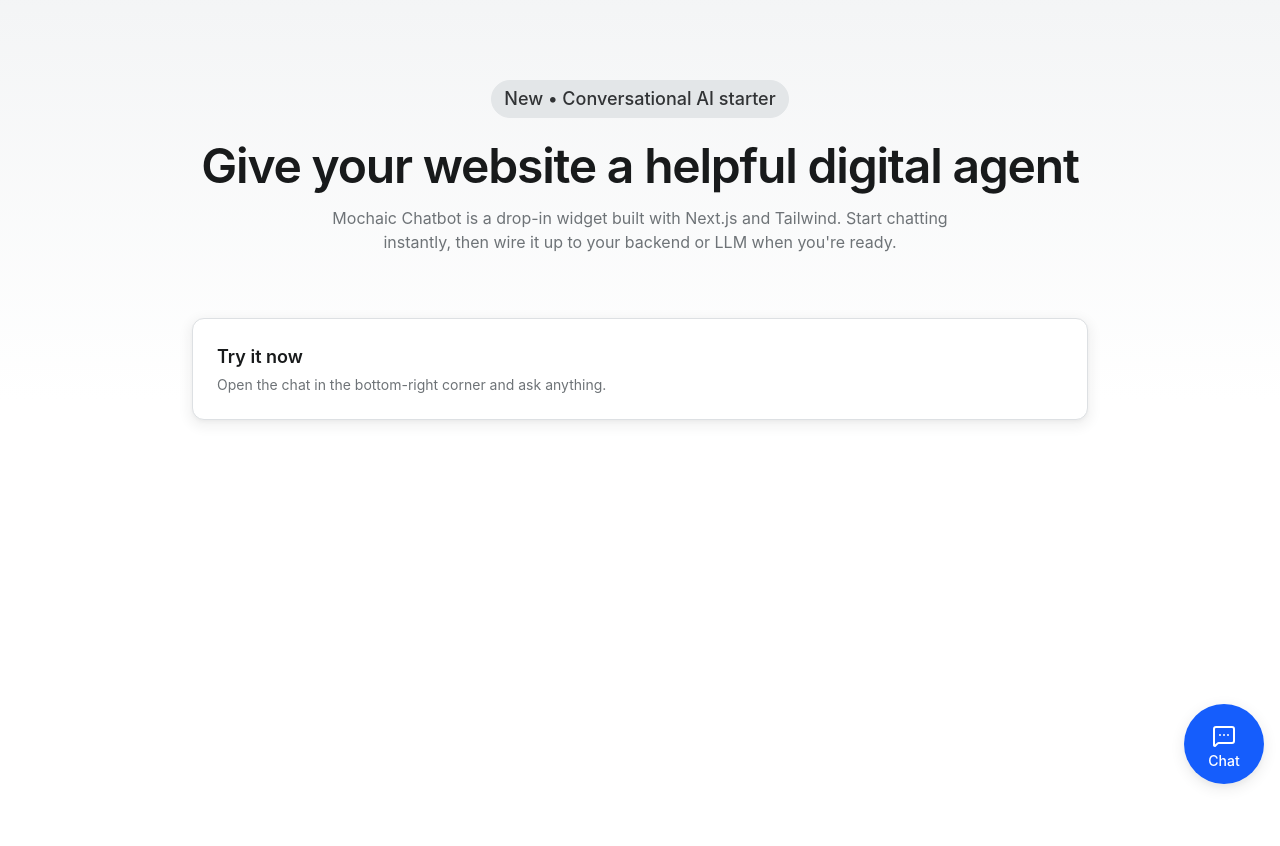
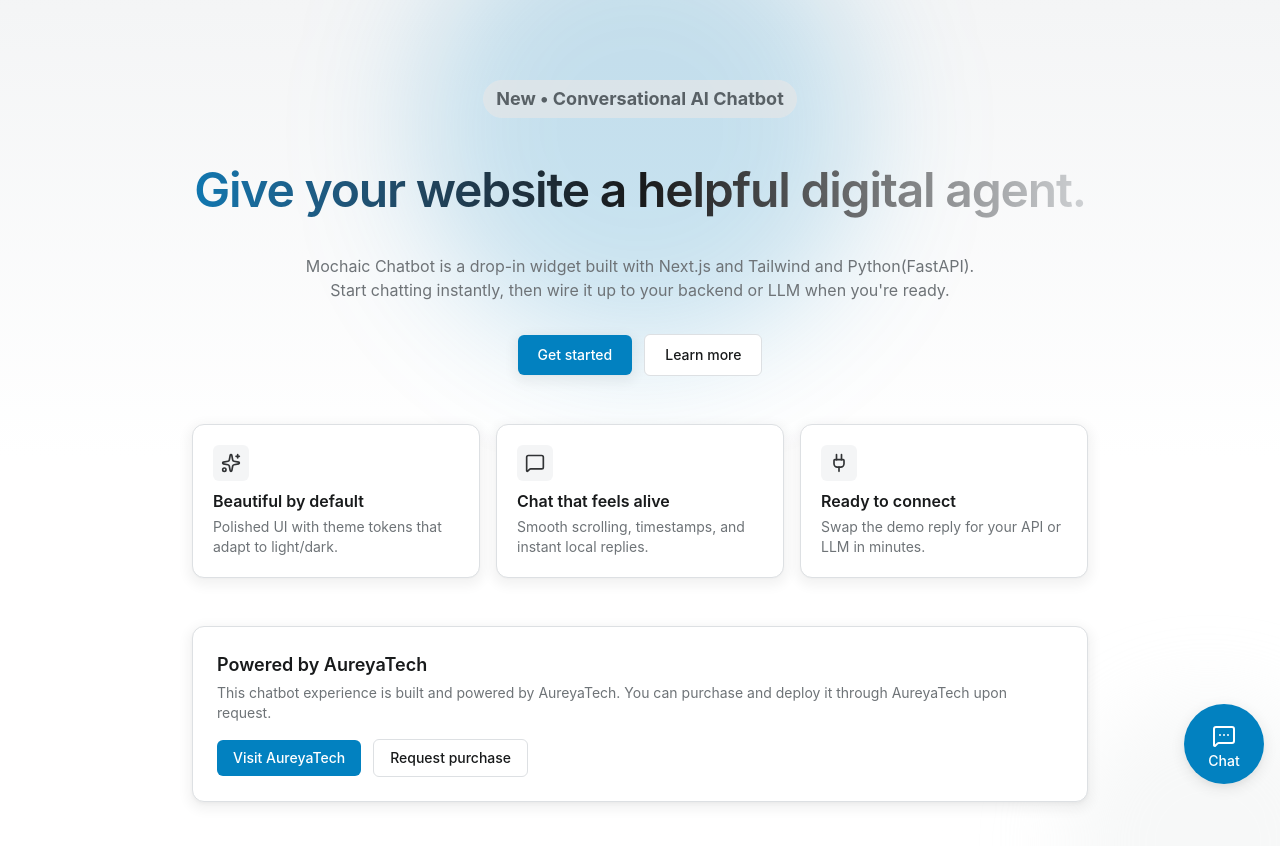
Before and after one commit to zakhajjaji/mochaic-chatbot, a Next.js app in the folder apps/web/mochiac-chatbot/: page / in a window 1280 px wide. Shown: the top 846 px of the page. Before the commit the page ends 800 px from the top, so only its background shows below. Built offline with nearby package versions, Linux system fonts and the light colour scheme.

Commit message:
Style (web): Landing page updated and linked to AureyaTech

```diff
--- a/apps/web/mochiac-chatbot/app/page.tsx
+++ b/apps/web/mochiac-chatbot/app/page.tsx
@@ -1,29 +1,90 @@
 import ChatWidget from "@/components/ChatWidget";
+import { MessageSquare, Plug, Sparkles } from "lucide-react";
 
 export default function Home() {
   return (
     <div className="relative min-h-[100svh] overflow-hidden">
       <div className="pointer-events-none absolute inset-0 -z-10 bg-gradient-to-b from-accent/40 via-background to-background" />
+      <div className="pointer-events-none absolute -top-24 left-1/2 -z-10 h-[28rem] w-[28rem] -translate-x-1/2 rounded-full bg-primary/20 blur-3xl" />
+      <div className="pointer-events-none absolute bottom-0 right-0 -z-10 h-72 w-72 translate-x-1/4 translate-y-1/4 rounded-full bg-accent/30 blur-2xl" />
       <main className="mx-auto max-w-5xl px-6 pt-20 pb-28">
         <section className="text-center">
-          <div className="inline-flex items-center rounded-full border border-accent bg-accent px-3 py-1 text-lg font-medium text-accent-foreground">
-            New • Conversational AI starter
+          <div className="inline-flex items-center rounded-full border border-accent bg-accent px-3 py-1 text-lg font-bold text-accent-foreground animate-pulse">
+            New • Conversational AI Chatbot
           </div>
-          <h1 className="mt-6 text-4xl font-semibold tracking-tight text-foreground sm:text-5xl">
-            Give your website a helpful digital agent
+          <h1 className="mt-6 mb-4 mx-auto py-6 text-4xl font-semibold tracking-tight sm:text-5xl bg-gradient-to-r from-primary via-foreground to-accent bg-clip-text text-transparent">
+            Give your website a helpful digital agent.
           </h1>
           <p className="mx-auto mt-4 max-w-2xl text-base text-muted-foreground">
-            Mochaic Chatbot is a drop-in widget built with Next.js and Tailwind.
+            Mochaic Chatbot is a drop-in widget built with Next.js and Tailwind and Python(FastAPI).
             Start chatting instantly, then wire it up to your backend or LLM when you&apos;re ready.
           </p>
+          <div className="mt-8 flex items-center justify-center gap-3">
+            <a
+              href="#ChatWidget"
+              className="rounded-md bg-primary px-5 py-2.5 text-sm font-medium text-primary-foreground shadow-sm hover:bg-primary/90 focus-visible:outline focus-visible:outline-2 focus-visible:outline-offset-2 focus-visible:outline-primary"
+            >
+              Get started
+            </a>
+            <a
+              href="https://aureyatech.com"
+              target="_blank"
+              rel="noreferrer"
+              className="rounded-md border border-border bg-background px-5 py-2.5 text-sm font-medium text-foreground hover:bg-muted"
+            >
+              Learn more
+            </a>
+          </div>
         </section>
 
-        <section id="get-started" className="mt-16">
+        <section className="mt-12 mb-12 grid grid-cols-1 gap-4 sm:grid-cols-3 mx-auto max-w-4xl">
+          <div className="rounded-xl border border-border bg-card p-5 shadow-sm">
+            <div className="mb-2 inline-flex h-9 w-9 items-center justify-center rounded-md bg-secondary text-secondary-foreground">
+              <Sparkles className="h-5 w-5" />
+            </div>
+            <h3 className="text-base font-semibold text-foreground">Beautiful by default</h3>
+            <p className="mt-1 text-sm text-muted-foreground">Polished UI with theme tokens that adapt to light/dark.</p>
+          </div>
+          <div className="rounded-xl border border-border bg-card p-5 shadow-sm">
+            <div className="mb-2 inline-flex h-9 w-9 items-center justify-center rounded-md bg-secondary text-secondary-foreground">
+              <MessageSquare className="h-5 w-5" />
+            </div>
+            <h3 className="text-base font-semibold text-foreground">Chat that feels alive</h3>
+            <p className="mt-1 text-sm text-muted-foreground">Smooth scrolling, timestamps, and instant local replies.</p>
+          </div>
+          <div className="rounded-xl border border-border bg-card p-5 shadow-sm">
+            <div className="mb-2 inline-flex h-9 w-9 items-center justify-center rounded-md bg-secondary text-secondary-foreground">
+              <Plug className="h-5 w-5" />
+            </div>
+            <h3 className="text-base font-semibold text-foreground">Ready to connect</h3>
+            <p className="mt-1 text-sm text-muted-foreground">Swap the demo reply for your API or LLM in minutes.</p>
+          </div>
+        </section>
+
+        <section id="get-started" className="mt-12">
           <div className="mx-auto max-w-4xl rounded-xl border border-border bg-card p-6 shadow-md">
-            <h2 className="text-lg font-semibold text-foreground">Try it now</h2>
+            <h2 className="text-lg font-semibold text-foreground">Powered by AureyaTech</h2>
             <p className="mt-1 text-sm text-muted-foreground">
-              Open the chat in the bottom-right corner and ask anything.
+              This chatbot experience is built and powered by AureyaTech. You can purchase and deploy it through AureyaTech upon request.
             </p>
+            <div className="mt-4 flex flex-wrap items-center gap-3">
+              <a
+                href="https://aureyatech.com"
+                target="_blank"
+                rel="noreferrer"
+                className="rounded-md bg-primary px-4 py-2 text-sm font-medium text-primary-foreground hover:bg-primary/90"
+              >
+                Visit AureyaTech
+              </a>
+              <a
+                href="https://aureyatech.com/contact"
+                target="_blank"
+                rel="noreferrer"
+                className="rounded-md border border-border bg-background px-4 py-2 text-sm font-medium text-foreground hover:bg-muted"
+              >
+                Request purchase
+              </a>
+            </div>
           </div>
         </section>
       </main>
--- a/apps/web/mochiac-chatbot/components/ChatWidget.tsx
+++ b/apps/web/mochiac-chatbot/components/ChatWidget.tsx
@@ -97,8 +97,10 @@
     <div className="fixed bottom-4 right-4">
     {!isOpen ? (
       <button
-        className="w-20 h-20 rounded-full bg-blue-600 text-white px-4 py-2 shadow-lg"
-        onClick={() => setIsOpen(true)}
+        className="w-20 h-20 rounded-full bg-primary text-white px-4 py-2 shadow-lg"
+        onClick={() => setIsOpen(true)
+        }
+        id="ChatWidget"
       >
         <MessageSquareMore className="w-6 h-6 mt-2 mx-auto" />
         <span className="text-sm font-medium">Chat</span>
```
